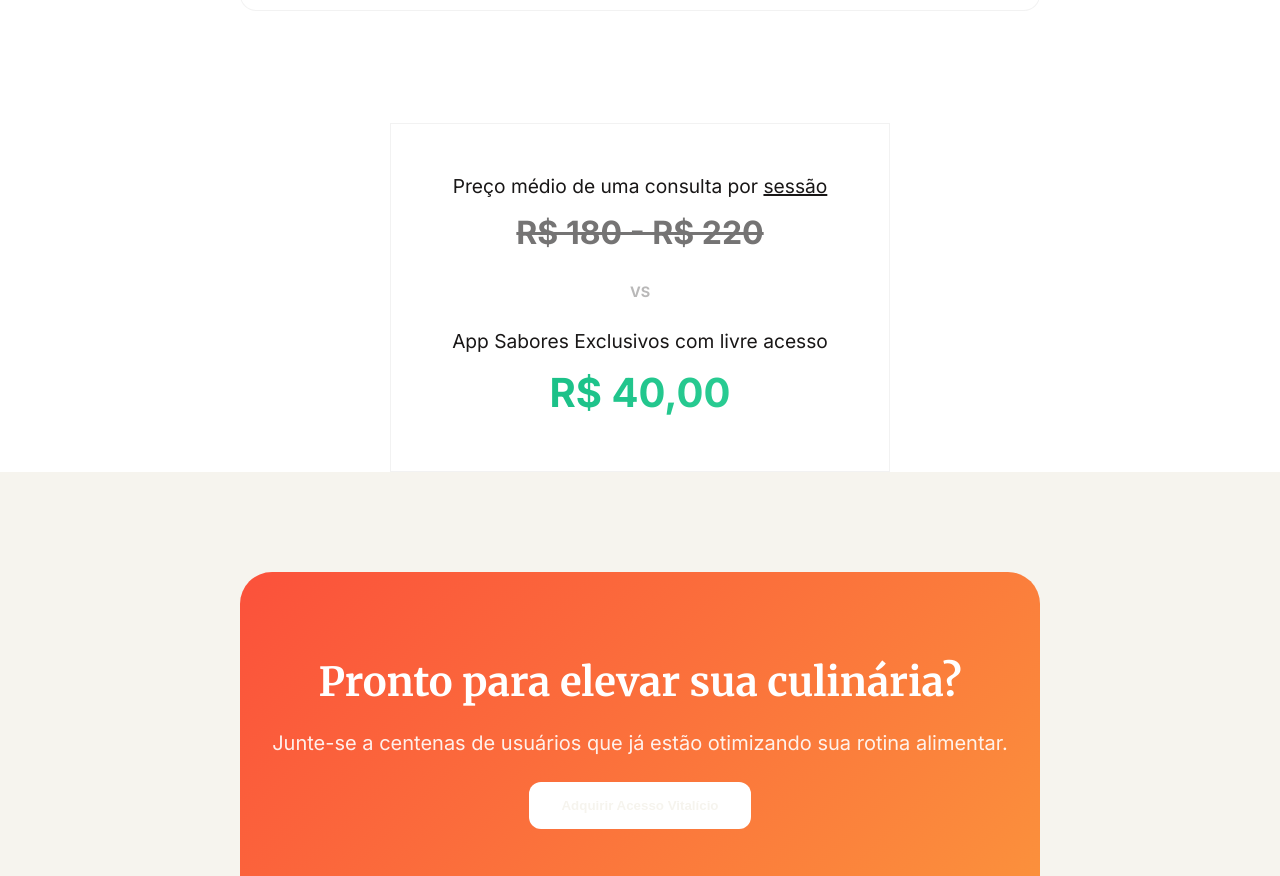
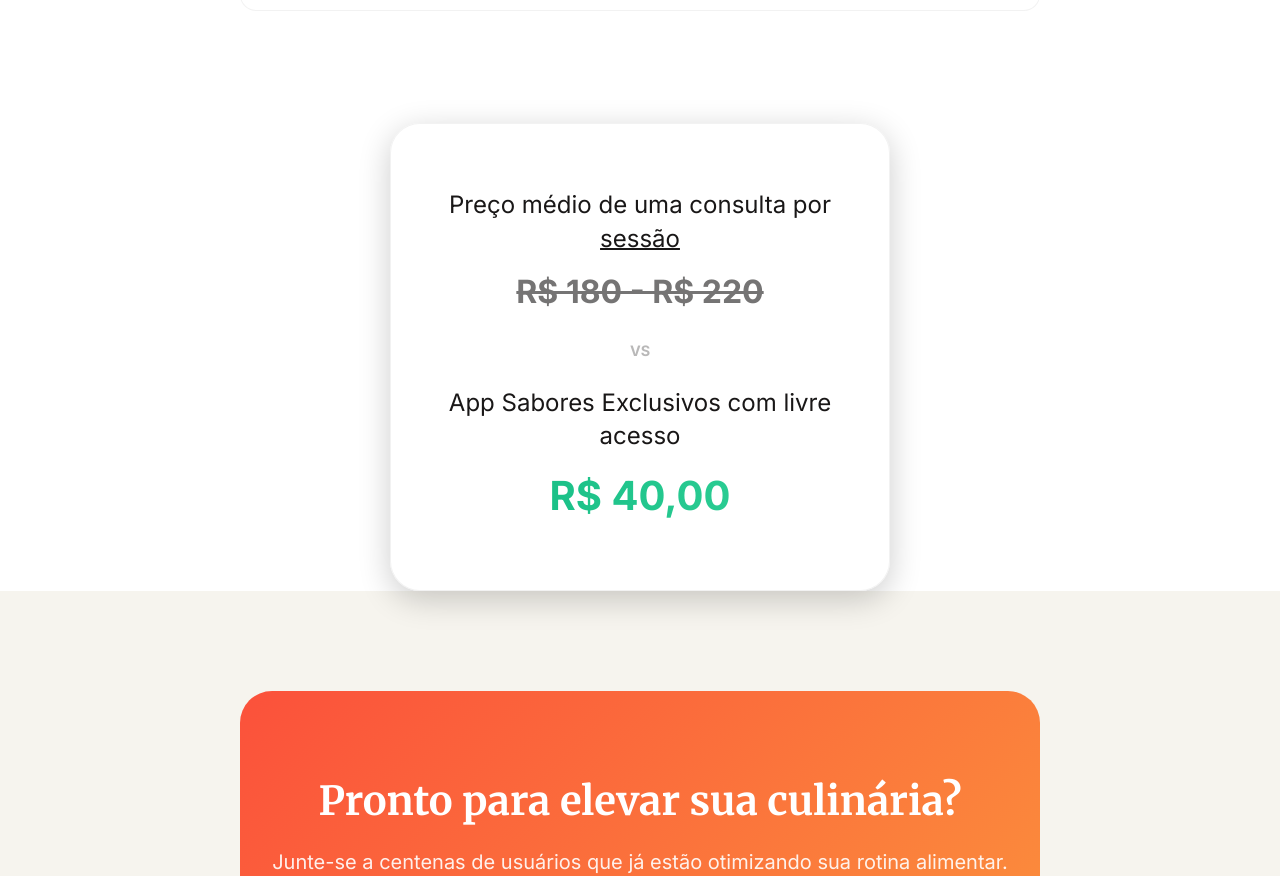
Before and after one commit to YohanSaibb026/LeadingPage, a React (Vite) app: page / in a window 1280 px wide. Shown: the part 4160-5036 px from the top of the page. Built offline with nearby package versions, Linux system fonts and the light colour scheme.

Commit message:
style: enhance pricing section visibility and font size

```diff
--- a/src/App.css
+++ b/src/App.css
@@ -503,23 +503,32 @@
 }
 
 .price-container {
-    padding: 2rem;
+    padding: 2.5rem 2rem;
     width: 100%;
     max-width: 500px;
     text-align: center;
-    border: 1px solid var(--border-glass);
+    border: 2px solid var(--border-glass);
+    /* Thicker border */
+    border-radius: 30px;
+    /* More rounded */
+    background: rgba(255, 255, 255, 0.03);
+    /* Subtle background fill */
     position: relative;
-    /* Remove transparent background to use the glass-morphism class correctly */
+    box-shadow: 0 8px 32px rgba(0, 0, 0, 0.2);
+    /* Lift it up */
 }
 
 .price-row {
-    margin: 1rem 0;
+    margin: 1.5rem 0;
 }
 
 .price-label {
-    font-size: 1.2rem;
-    color: var(--text-secondary);
-    margin-bottom: 0.5rem;
+    font-size: 1.5rem;
+    /* Increased from 1.2rem */
+    color: var(--text-main);
+    /* Brighter color for readability */
+    margin-bottom: 0.8rem;
+    line-height: 1.4;
 }
 
 .price-value {
```
